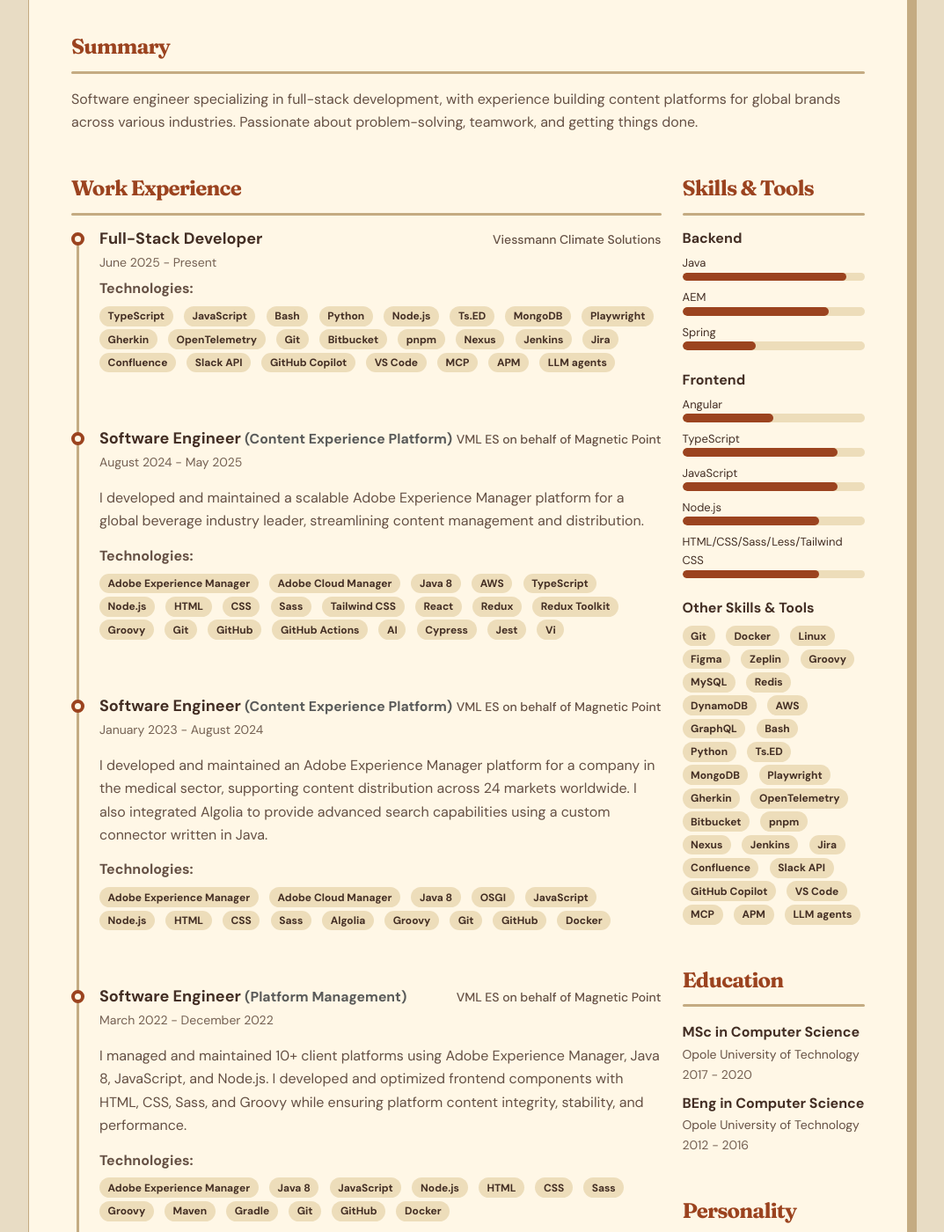
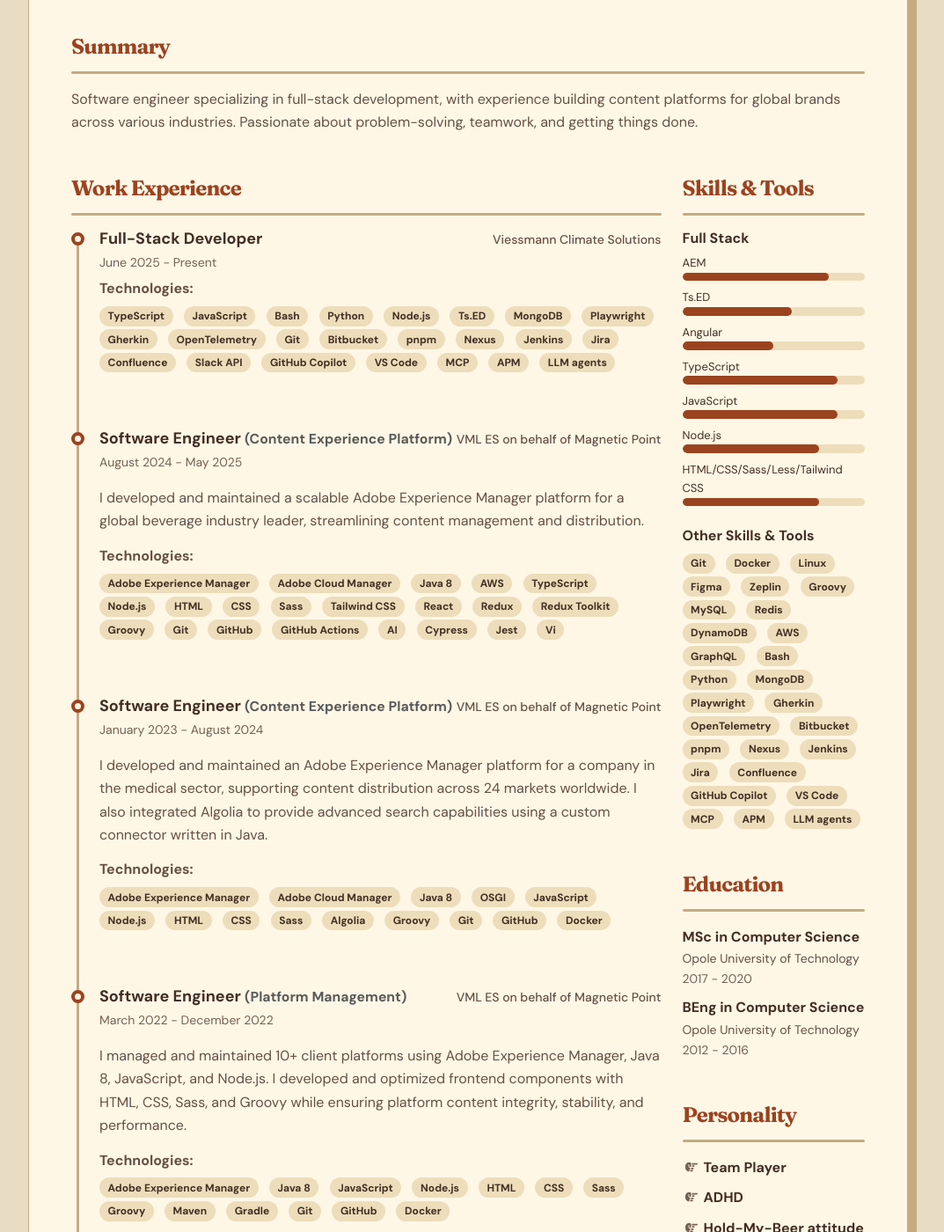
Before and after one commit to strzelcu/resume, a Jekyll site: the page built from index.markdown, in a window 1280 px wide and 1400 px high, scrolled down 414 px. Shown: the whole window at 88% size, without its empty margins (108-1181 px from the left). Built offline with Jekyll 4.4.1, drawn with Linux system fonts in a browser that asks for light colours.

Commit message:
Consolidate full-stack résumé skills

```diff
--- a/_data/data.yml
+++ b/_data/data.yml
@@ -18,16 +18,12 @@ summary: |
   Passionate about problem-solving, teamwork, and getting things done.
 
 skills:
-  - category: Backend
+  - category: Full Stack
     tools:
-      - name: Java
-        level: 90%
       - name: AEM
         level: 80%
-      - name: Spring
-        level: 40%
-  - category: Frontend
-    tools:
+      - name: Ts.ED
+        level: 60%
       - name: Angular
         level: 50%
       - name: TypeScript
@@ -53,7 +49,6 @@ skills:
       - GraphQL
       - Bash
       - Python
-      - Ts.ED
       - MongoDB
       - Playwright
       - Gherkin
@@ -64,7 +59,6 @@ skills:
       - Jenkins
       - Jira
       - Confluence
-      - Slack API
       - GitHub Copilot
       - VS Code
       - MCP
```
